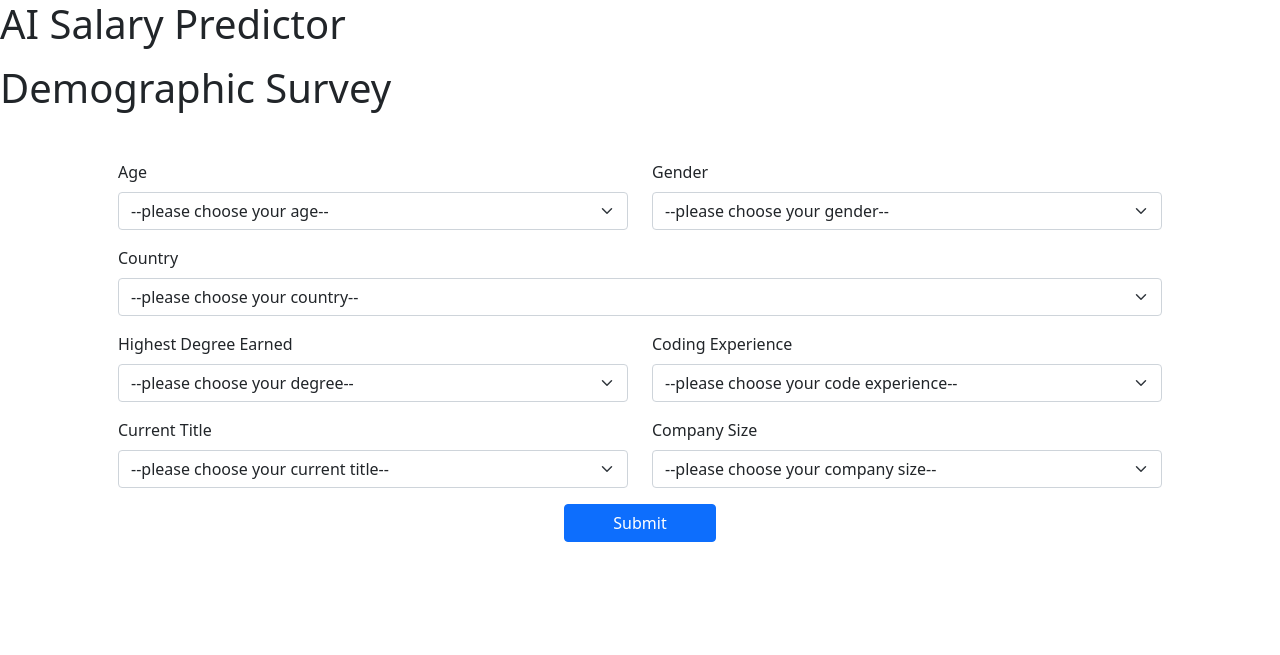
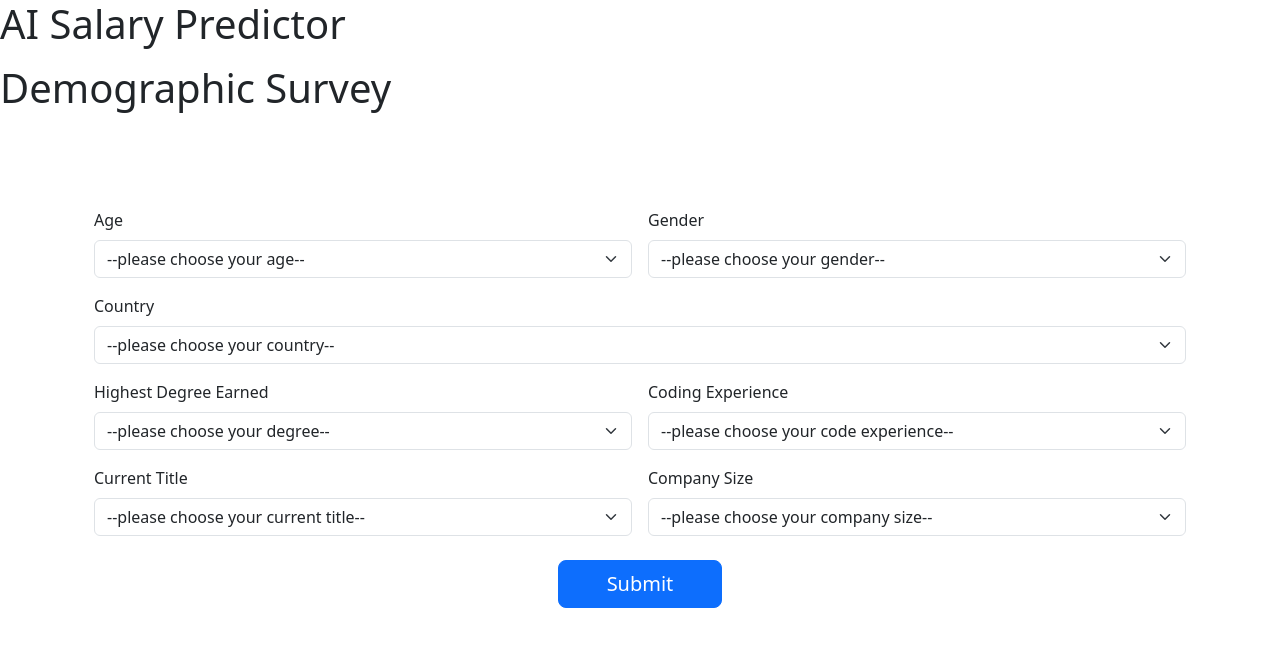
Before and after one commit to emma-chase/creating-form-module-12, a Flask app: page / in a window 1280 px wide. Shown: the top 655 px of the page. Run offline with Flask 3, Linux system fonts and the light colour scheme.

Commit message:
changing to bootstrap 5.3

```diff
--- a/templates/index.html
+++ b/templates/index.html
@@ -27,12 +27,15 @@
 
       <link href="https://cdn.jsdelivr.net/npm/bootstrap@5.1.3/dist/css/bootstrap.min.css" rel="stylesheet">
 
-<div class="container mt-5">
-  <link href="https://cdn.jsdelivr.net/npm/bootstrap@5.1.3/dist/css/bootstrap.min.css" rel="stylesheet">
 
   <div class="container mt-5">
-    <form action="/predict" method="post">
-      <div class="row mb-3">
+    <link href="https://cdn.jsdelivr.net/npm/bootstrap@5.3.0/dist/css/bootstrap.min.css" rel="stylesheet">
+
+<div class="container py-5">
+  <form action="/predict" method="post" class="needs-validation" novalidate>
+
+    <!-- Age & Gender -->
+    <div class="row g-3 mb-3">
       <div class="col-md-6">
         <label for="age" class="form-label">Age</label>
         <select class="form-select" name="age" id="age" required>
@@ -50,7 +53,6 @@
           <option value="10">70+</option>
         </select>
       </div>
-
       <div class="col-md-6">
         <label for="gender" class="form-label">Gender</label>
         <select class="form-select" name="gender" id="gender" required>
@@ -64,6 +66,7 @@
       </div>
     </div>
 
+    <!-- Country -->
     <div class="mb-3">
       <label for="country" class="form-label">Country</label>
       <select class="form-select" name="country" id="country" required>
@@ -71,7 +74,7 @@
         <option value="0">Algeria</option>
         <option value="1">Argentina</option>
         <option value="2">Australia</option>
-          <!-- (You can keep the full list of countries here...) -->
+        <!-- Full list continues here... -->
         <option value="54">United Kingdom</option>
         <option value="55">United States</option>
         <option value="56">Viet Nam</option>
@@ -79,7 +82,8 @@
       </select>
     </div>
 
-      <div class="row mb-3">
+    <!-- Education & Coding Experience -->
+    <div class="row g-3 mb-3">
       <div class="col-md-6">
         <label for="highest_deg" class="form-label">Highest Degree Earned</label>
         <select class="form-select" name="highest_deg" id="highest_deg" required>
@@ -93,7 +97,6 @@
           <option value="6">Some college/university study without earning a bachelor’s degree</option>
         </select>
       </div>
-
       <div class="col-md-6">
         <label for="code_experience" class="form-label">Coding Experience</label>
         <select class="form-select" name="coding_exp" id="code_experience" required>
@@ -103,13 +106,14 @@
           <option value="2">20+ years</option>
           <option value="3">3-5 years</option>
           <option value="4">5-10 years</option>
-            <option value="5">&lt; 1 years</option>
+          <option value="5">&lt; 1 year</option>
           <option value="6">I have never written code</option>
         </select>
       </div>
     </div>
 
-      <div class="row mb-3">
+    <!-- Title & Company Size -->
+    <div class="row g-3 mb-4">
       <div class="col-md-6">
         <label for="current_title" class="form-label">Current Title</label>
         <select class="form-select" name="title" id="current_title" required>
@@ -130,7 +134,6 @@
           <option value="13">Teacher / professor</option>
         </select>
       </div>
-
       <div class="col-md-6">
         <label for="company_size" class="form-label">Company Size</label>
         <select class="form-select" name="company_size" id="company_size" required>
@@ -145,9 +148,11 @@
     </div>
 
     <div class="text-center">
-        <button type="submit" class="btn btn-primary px-5">Submit</button>
+      <button type="submit" class="btn btn-primary btn-lg px-5">Submit</button>
     </div>
   </form>
+</div>
+
   </div>
 
 
```
Lines whose indentation alone changed are shown as unchanged.
